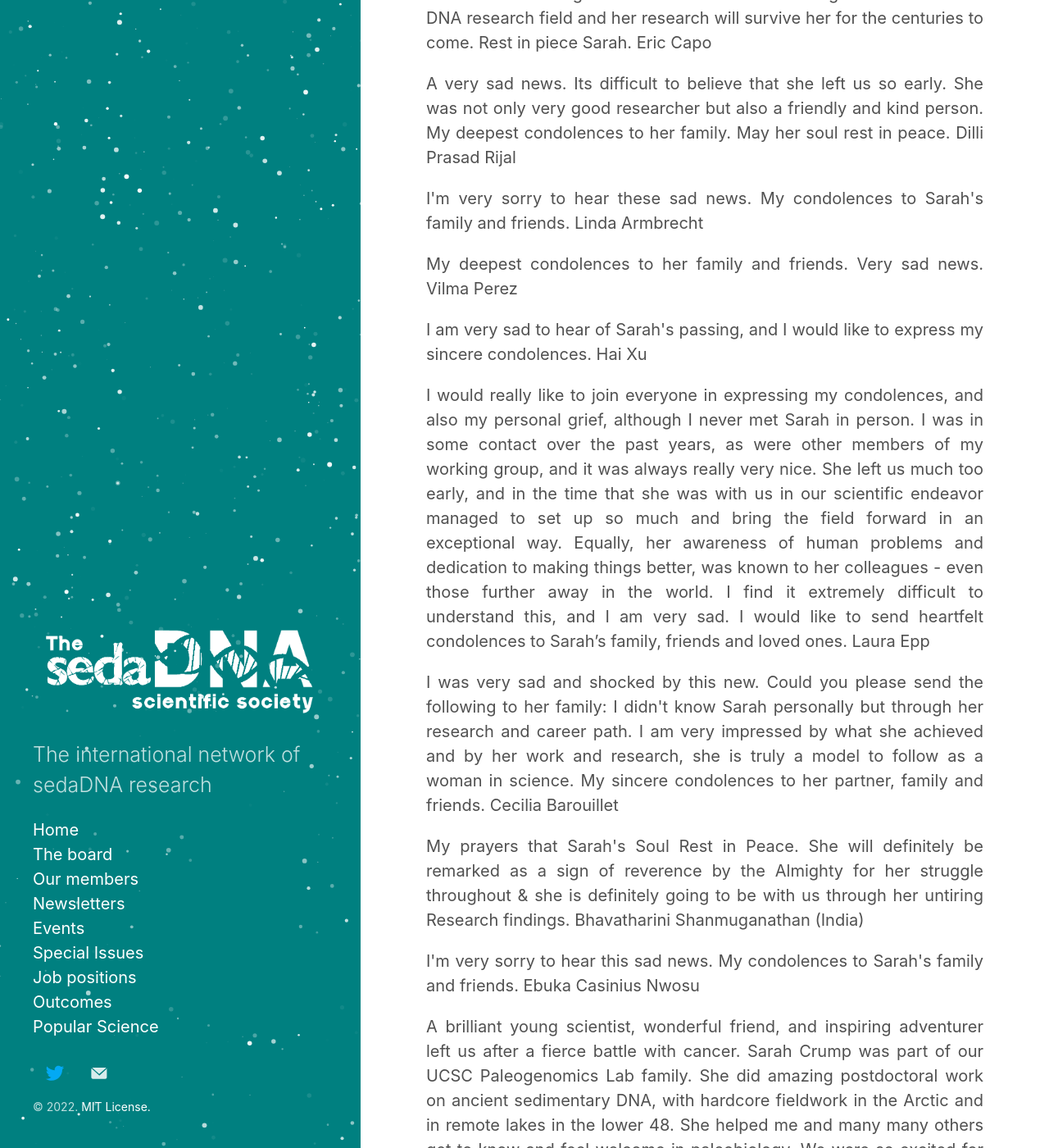
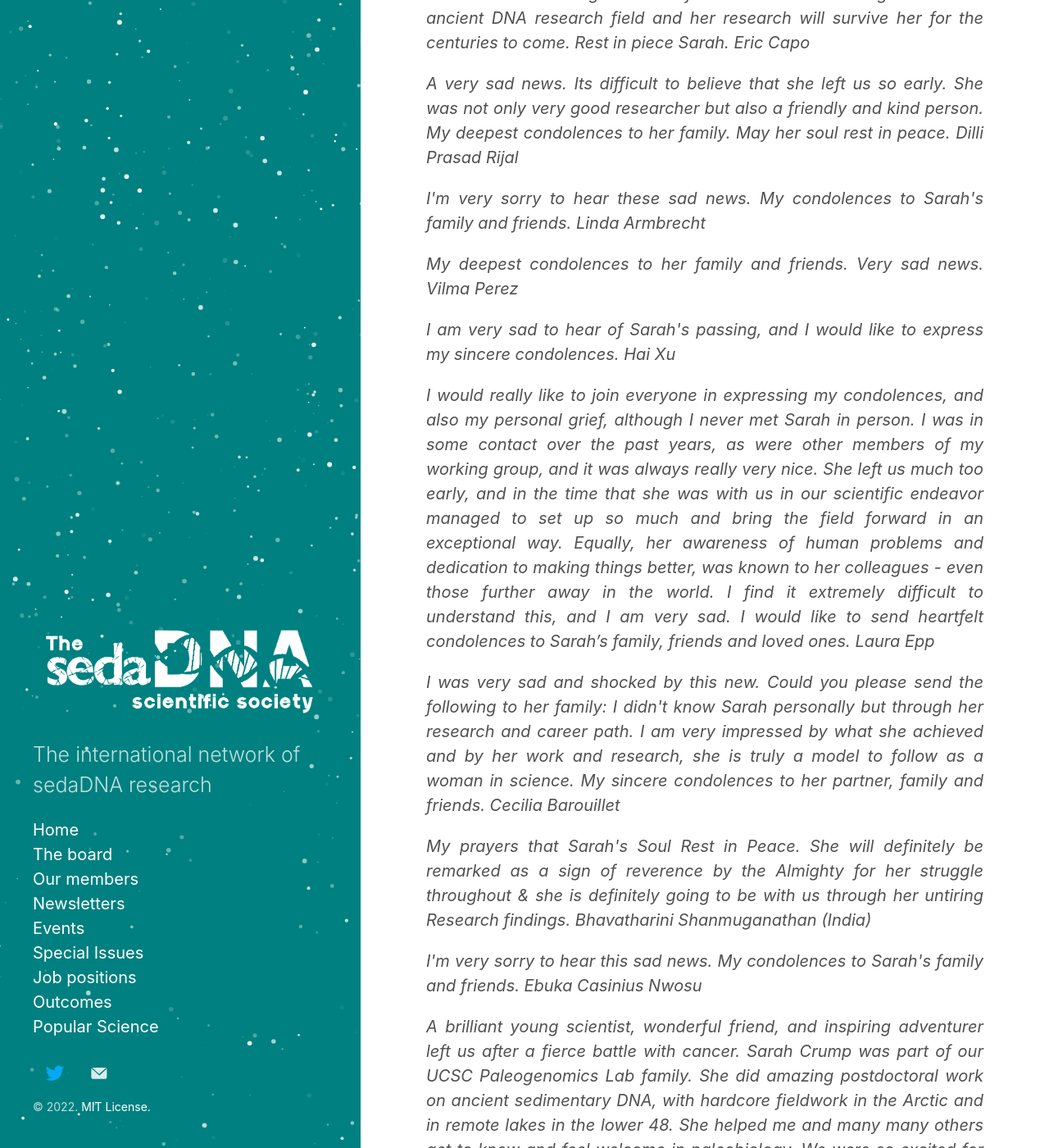
Before and after one commit to sedadna/sedadna.github.io, a Jekyll site: the page built from category/sarah_crump.md, in a window 1280 px wide and 1400 px high, scrolled down 1221 px. Shown: the whole window at 82% size. Built offline with Jekyll 4.4.1, drawn with Linux system fonts in a browser that asks for light colours; some of the changed text lies outside the part shown.

Commit message:
Update sarah_crump.md

```diff
--- a/category/sarah_crump.md
+++ b/category/sarah_crump.md
@@ -37,24 +37,23 @@
 
 <div class="intro">
 <h3 class="section-title underline">Comments from our members</h3>
-<p align="justify"> This is extremely sad news. Sarah was a great young scientist, and she will be greatly missed. She started from scratch to learn sedaDNA techniques for her work in Baffin when nobody else was doing it in Boulder, and she achieved amazing things in a short time. Marie E Edwards</p>
-<p align="justify"> I am deeply sorry to hear about the passing of Sarah, Even though I never met and know her, I would like to offer my deepest sympathy to the family and to the society too. Onja Razanamaro</p>
-<p align="justify"> What a sad sad news. I did not know her personally but she set an ideal for "how driven a scientist should be" through her acheivements. Extemely sad day. Deepest condolences to Sarah's family. Kuldeep More</p>
-<p align="justify"> For her family and friends I like to express my sincere condolences.Marco Coolen </p>
-<p align="justify">This is sad and shocking news; her studies were very helpful to me. My condolences. Barbara Moguel </p>
-<p align="justify">Sarah was a colleague and a friend. She was a rising star in the ancient DNA research field and her
-research will survive her for the centuries to come. Rest in piece Sarah. Eric Capo </p>
-<p align="justify">A very sad news. Its difficult to believe that she left us so early. She was not only very good researcher but also a friendly and kind person. My deepest condolences to her family. May her soul rest in peace. Dilli Prasad Rijal</p>
-<p align="justify">I'm very sorry to hear these sad news. My condolences to Sarah's family and friends. Linda Armbrecht</p>
-<p align="justify">My deepest condolences to her family and friends. Very sad news. Vilma Perez</p>
-<p align="justify">I am very sad to hear of Sarah's passing, and I would like to express my sincere condolences. Hai Xu</p>
-<p align="justify">I would really like to join everyone in expressing my condolences, and also my personal grief, although I never met Sarah in person. I was in some contact over the past years, as were other members of my working group, and it was always really very nice.
-She left us much too early, and in the time that she was with us in our scientific endeavor managed to set up so much and bring the field forward in an exceptional way. Equally, her awareness of human problems and dedication to making things better, was known to her colleagues - even those further away in the world. I find it extremely difficult to understand this, and I am very sad. I would like to send heartfelt condolences to Sarah’s family, friends and loved ones. Laura Epp</p>
-<p align="justify">I was very sad and shocked by this new. Could you please send the following to her family:
-I didn't know Sarah personally but through her research and career path. I am very impressed by what she achieved and by her work and research, she is truly a model to follow as a woman in science. My sincere condolences to her partner, family and friends. Cecilia Barouillet</p>
-<p align="justify">My prayers that Sarah's Soul Rest in Peace. She will definitely be remarked as a sign of reverence by the Almighty for her struggle throughout & she is definitely going to be with us through her untiring Research findings. Bhavatharini Shanmuganathan (India)</p>
-<p align="justify">I'm very sorry to hear this sad news. My condolences to Sarah's family and
-friends. Ebuka Casinius Nwosu</p>
-<p align="justify">A brilliant young scientist, wonderful friend, and inspiring adventurer left us after a fierce battle with cancer. Sarah Crump was part of our UCSC Paleogenomics Lab family. She did amazing postdoctoral work on ancient sedimentary DNA, with hardcore fieldwork in the Arctic and in remote lakes in the lower 48. She helped me and many many others get to know and feel welcome in paleobiology. We were so excited for her to start her professorship at the University of Utah this last Fall. We are heartbroken and will miss her constantly, but it soothes the soul to know that every day she will be making a difference for another arctic and alpine scientist in training. Please help her legacy continue by supporting the Sarah Crump Graduate Fellowship, which she was able to help set up and launch on her last day. Rachel Meyer</p>
-<p align="justify">What a big loss! My condolences go to the family and friends. May her soul rest in eternal peace. She will surely and sorely be missed! Allassane (Ivory Coast, West Africa).</p>
-<p align="justify">Sarah Crump's sedimentary ancient DNA work was a source of inspiration for a graduate student starting out in paleogenetics research.  Sarah and I met only briefly during an online meet-up of the SedaDNA Grad/Post-Doc Seminar Series, but it was an exciting moment to finally meet Sarah, who I looked up to from a distance as a role model in early-career research.  We will remember and continue to learn from Sarah's contributions to developing a nascent scientific field. Anonymous member</p>
+<p align="justify"> <i>This is extremely sad news. Sarah was a great young scientist, and she will be greatly missed. She started from scratch to learn sedaDNA techniques for her work in Baffin when nobody else was doing it in Boulder, and she achieved amazing things in a short time. Marie E Edwards</p>
+<p align="justify"> <i>I am deeply sorry to hear about the passing of Sarah, Even though I never met and know her, I would like to offer my deepest sympathy to the family and to the society too.</i> Onja Razanamaro</p>
+<p align="justify"> <i>What a sad sad news. I did not know her personally but she set an ideal for "how driven a scientist should be" through her acheivements. Extemely sad day. Deepest condolences to Sarah's family.</i> Kuldeep More</p>
+<p align="justify"> <i>For her family and friends I like to express my sincere condolences.</i>Marco Coolen </p>
+<p align="justify"><i>This is sad and shocking news; her studies were very helpful to me. My condolences.</i> Barbara Moguel </p>
+<p align="justify"><i>Sarah was a colleague and a friend. She was a rising star in the ancient DNA research field and her
+research will survive her for the centuries to come. Rest in piece Sarah.</i> Eric Capo </p>
+<p align="justify"><i>A very sad news. Its difficult to believe that she left us so early. She was not only very good researcher but also a friendly and kind person. My deepest condolences to her family. May her soul rest in peace.</i> Dilli Prasad Rijal</p>
+<p align="justify"><i>I'm very sorry to hear these sad news. My condolences to Sarah's family and friends.</i> Linda Armbrecht</p>
+<p align="justify"><i>My deepest condolences to her family and friends. Very sad news.</i> Vilma Perez</p>
+<p align="justify"><i>I am very sad to hear of Sarah's passing, and I would like to express my sincere condolences.</i> Hai Xu</p>
+<p align="justify"><i>I would really like to join everyone in expressing my condolences, and also my personal grief, although I never met Sarah in person. I was in some contact over the past years, as were other members of my working group, and it was always really very nice.
+She left us much too early, and in the time that she was with us in our scientific endeavor managed to set up so much and bring the field forward in an exceptional way. Equally, her awareness of human problems and dedication to making things better, was known to her colleagues - even those further away in the world. I find it extremely difficult to understand this, and I am very sad. I would like to send heartfelt condolences to Sarah’s family, friends and loved ones.</i> Laura Epp</p>
+<p align="justify"><i>I was very sad and shocked by this new. Could you please send the following to her family: I didn't know Sarah personally but through her research and career path. I am very impressed by what she achieved and by her work and research, she is truly a model to follow as a woman in science. My sincere condolences to her partner, family and friends.</i> Cecilia Barouillet</p>
+<p align="justify"><i>My prayers that Sarah's Soul Rest in Peace. She will definitely be remarked as a sign of reverence by the Almighty for her struggle throughout & she is definitely going to be with us through her untiring Research findings.</i> Bhavatharini Shanmuganathan (India)</p>
+<p align="justify"><i>I'm very sorry to hear this sad news. My condolences to Sarah's family and
+friends.</i> Ebuka Casinius Nwosu</p>
+<p align="justify"><i>A brilliant young scientist, wonderful friend, and inspiring adventurer left us after a fierce battle with cancer. Sarah Crump was part of our UCSC Paleogenomics Lab family. She did amazing postdoctoral work on ancient sedimentary DNA, with hardcore fieldwork in the Arctic and in remote lakes in the lower 48. She helped me and many many others get to know and feel welcome in paleobiology. We were so excited for her to start her professorship at the University of Utah this last Fall. We are heartbroken and will miss her constantly, but it soothes the soul to know that every day she will be making a difference for another arctic and alpine scientist in training. Please help her legacy continue by supporting the Sarah Crump Graduate Fellowship, which she was able to help set up and launch on her last day.</i> Rachel Meyer</p>
+<p align="justify"><i>What a big loss! My condolences go to the family and friends. May her soul rest in eternal peace. She will surely and sorely be missed!</i> Allassane (Ivory Coast, West Africa).</p>
+<p align="justify"><i>Sarah Crump's sedimentary ancient DNA work was a source of inspiration for a graduate student starting out in paleogenetics research.  Sarah and I met only briefly during an online meet-up of the SedaDNA Grad/Post-Doc Seminar Series, but it was an exciting moment to finally meet Sarah, who I looked up to from a distance as a role model in early-career research.  We will remember and continue to learn from Sarah's contributions to developing a nascent scientific field.</i> Anonymous member</p>
```
